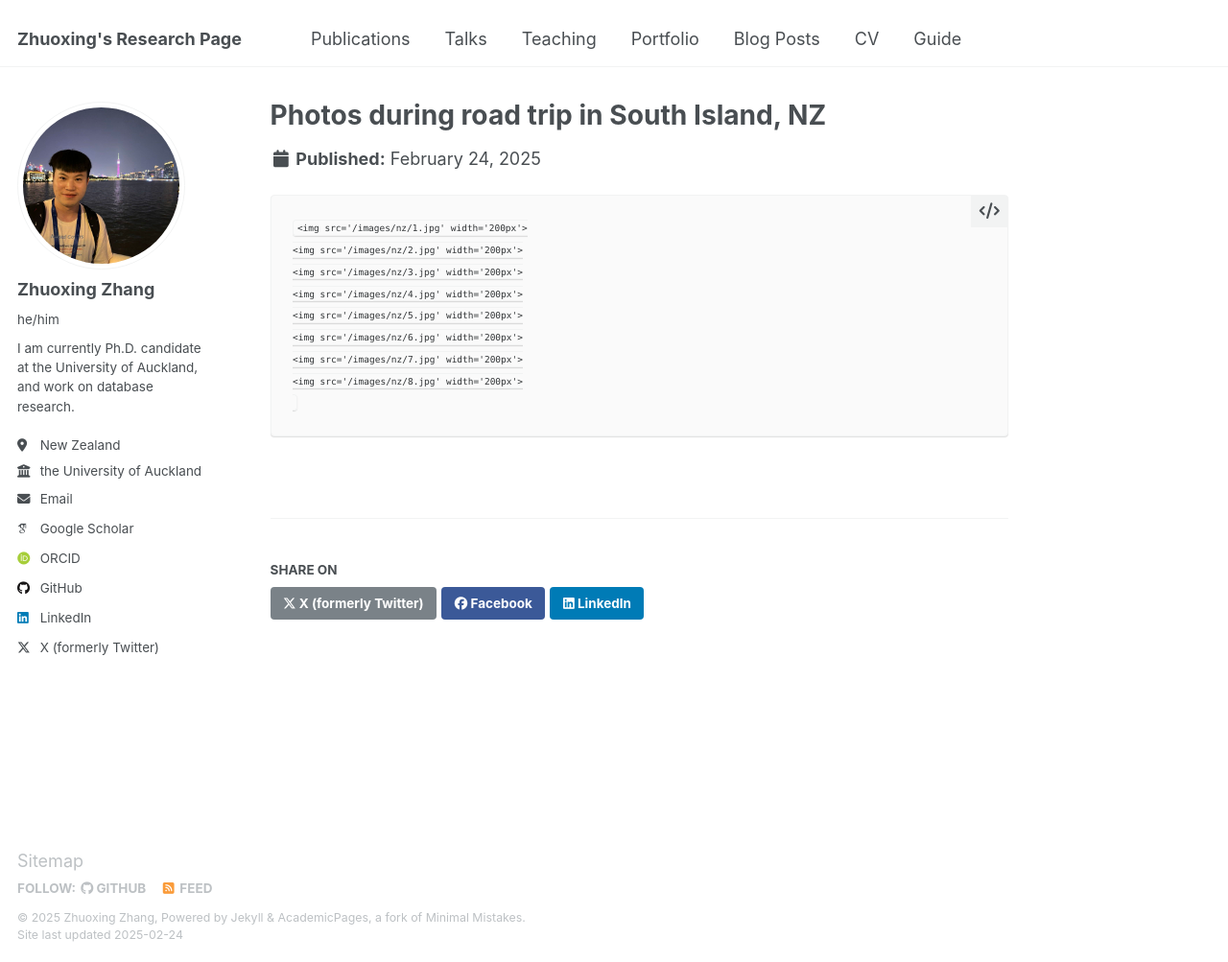
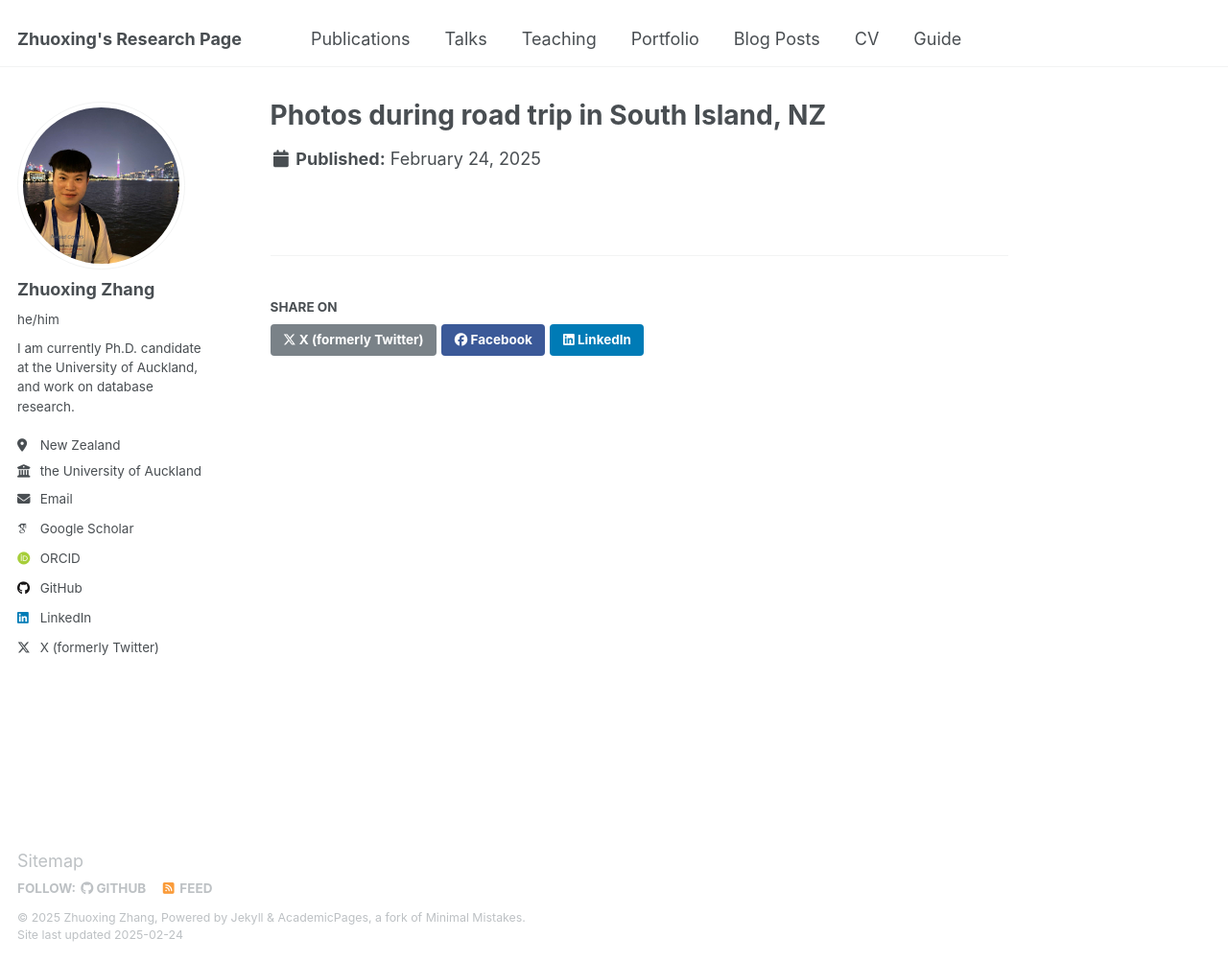
Before and after one commit to zhuoxingzhang/zhuoxingzhang.github.io, a Jekyll site: the page built from _portfolio/pothos_in_south_island_nz.md, in a window 1280 px wide and 1003 px high. Shown: the whole window at 96% size. Built offline with Jekyll 4.4.1, drawn with Linux system fonts in a browser that asks for light colours; some web fonts are replaced.

Commit message:
Update pothos_in_south_island_nz.md

```diff
--- a/_portfolio/pothos_in_south_island_nz.md
+++ b/_portfolio/pothos_in_south_island_nz.md
@@ -1,15 +1,8 @@
 ---
 title: "Photos during road trip in South Island, NZ"
 excerpt: "Beautiful views in Lake Tekapo, Lake Pukaki, and Milford Sound.<br/>
-
-          <img src='/images/zhuoxing.jpg' width='200px'>"
+        <img src='/images/nz/1.jpg' width='200px'>
+	<img src='/images/nz/2.jpg' width='200px'>
+	<img src='/images/nz/3.jpg' width='200px'>"
 collection: portfolio
 ---
-	<img src='/images/nz/1.jpg' width='200px'>
-	<img src='/images/nz/2.jpg' width='200px'>
-	<img src='/images/nz/3.jpg' width='200px'>
-	<img src='/images/nz/4.jpg' width='200px'>
-	<img src='/images/nz/5.jpg' width='200px'>
-	<img src='/images/nz/6.jpg' width='200px'>
-	<img src='/images/nz/7.jpg' width='200px'>
-	<img src='/images/nz/8.jpg' width='200px'>
```
